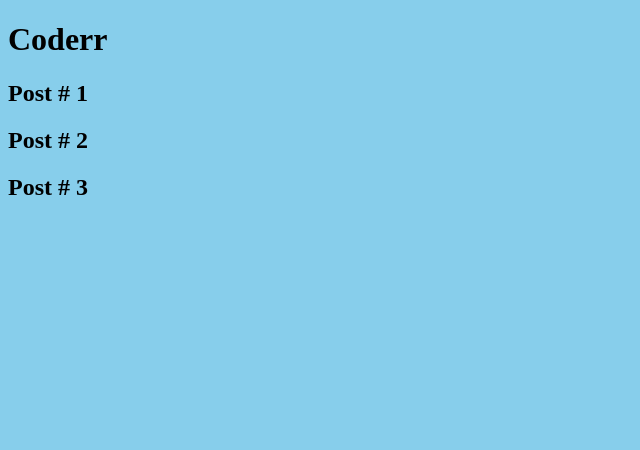
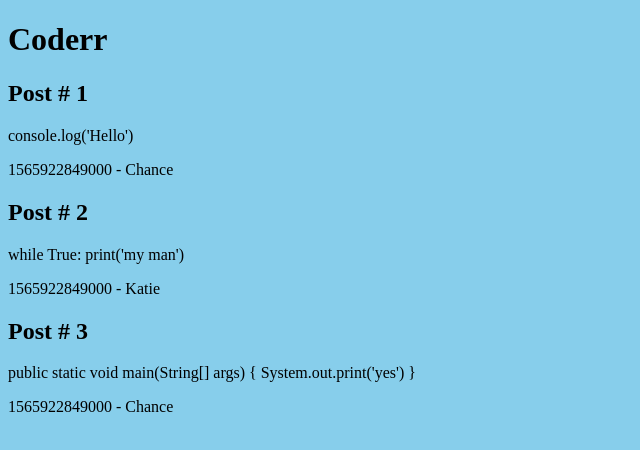
Before and after one commit to ch-ance/coderr, a React (Create React App) app: page / in a window 1280 px wide. Shown: the top 450 px of the page, without its empty margins (0-640 px from the left). Built offline with nearby package versions, Linux system fonts and the light colour scheme.

Commit message:
full post data being sent to Post component and displayed

```diff
--- a/src/App.tsx
+++ b/src/App.tsx
@@ -23,7 +23,7 @@ const App: React.FC = () => {
         <h1>Coderr</h1>
       </header>
       {PostsData.map(eachPost => {
-        return <Post id={eachPost["id"]} />
+        return <Post username={eachPost.username} code={eachPost.code} id={eachPost["id"]} />
       })}
     </div>
   );
--- a/src/components/Post/index.tsx
+++ b/src/components/Post/index.tsx
@@ -1,13 +1,17 @@
 import * as React from 'react';
 
 interface Props {
-    id: number
+    username: string;
+    code: string;
+    id: number;
 }
 
 const Post: React.FC<Props> = (props) => {
     return (
         <div>
             <h2>Post # {props.id}</h2>
+            <p>{props.code}</p>
+            <p>{Date.now()} - {props.username}</p>
         </div>
     )
 }
```
